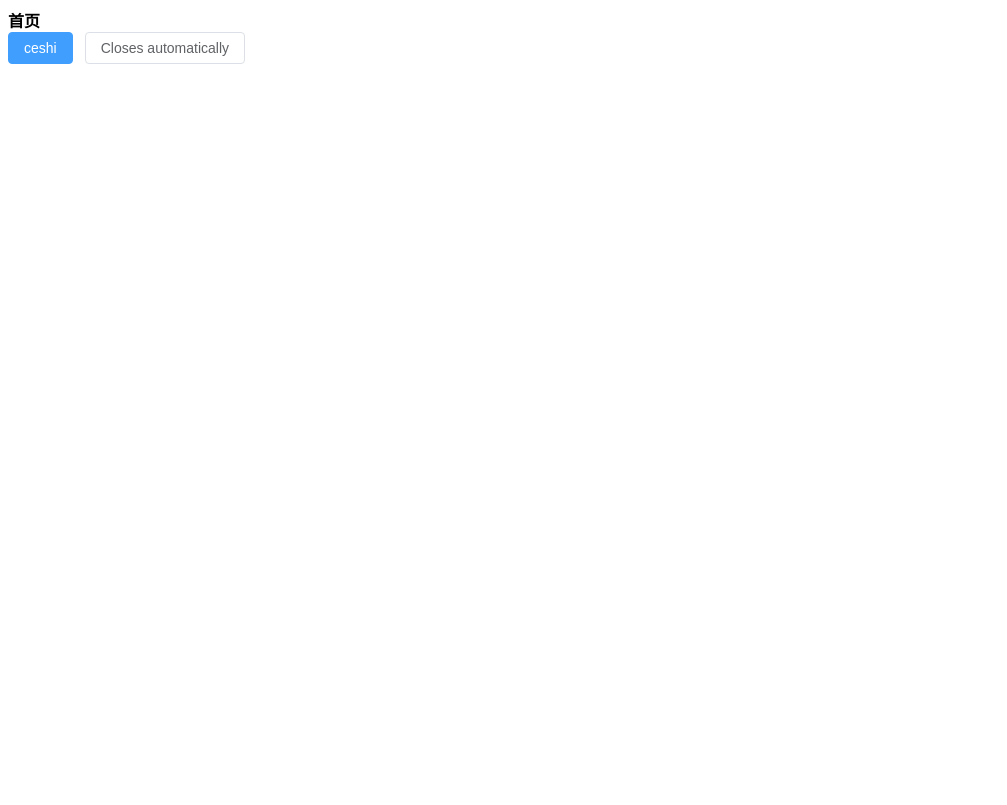
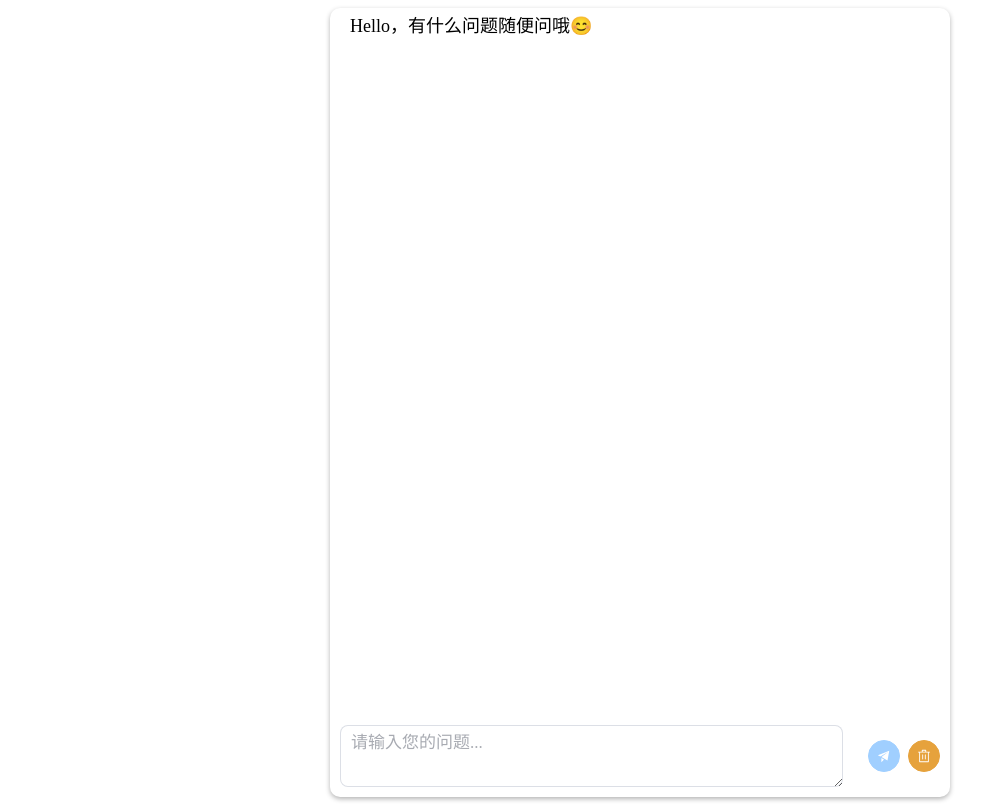
Before and after one commit to Joe-rise/chat, a Vue app: page / in a window 1280 px wide. Shown: the whole page, without its empty margins (0-1007 px from the left). Built offline with nearby package versions, Linux system fonts and the light colour scheme; no server answers.

Commit message:
refactor: 优化界面

```diff
--- /dev/null
+++ b/auto-imports.d.ts
@@ -0,0 +1,5 @@
+// Generated by 'unplugin-auto-import'
+export {}
+declare global {
+
+}
--- a/index.html
+++ b/index.html
@@ -3,8 +3,8 @@
   <head>
     <meta charset="UTF-8" />
     <link rel="icon" type="image/svg+xml" href="/vite.svg" />
-    <meta name="viewport" content="width=device-width, initial-scale=1.0" />
-    <title>vue3-template</title>
+    <meta name="viewport" content="width=device-width, initial-scale=1.0, minimum-scale=1.0, maximum-scale=1.0, user-scalable=no">
+    <title>无所不能的小助手</title>
   </head>
   <body>
     <div id="app"></div>
--- a/src/Home.vue
+++ b/src/Home.vue
@@ -1,42 +1,137 @@
+<template>
+  <div class="container">
+    <div style="font-size: large;margin-left: 10px;">Hello，有什么问题随便问哦😊</div>
+    <div class="chat-window" ref="chatWindow">
+      <div class="chat-bubble" v-for="(message, index) in messages" :key="index"
+        :class="{'me': message.role === 'user'}">
+        <div v-html="message.content"></div>
+      </div>
+    </div>
 
-<template>
-  <b>首页</b><br>
-  <el-button type="primary" @click="open"> ceshi</el-button>
-  <el-button plain @click="open1"> Closes automatically </el-button>
+    <div class="input-container" style="display: flex; align-items: center;">
+      <el-input type="textarea" size="large"
+       style="flex: 1;border-radius: 10px;"
+       :autosize="{ minRows: 2, maxRows: 6 }"
+       v-model="question"
+        placeholder="请输入您的问题..." @keydown.enter.native="ask"></el-input>
+
+      <el-button circle :icon="Promotion" style="margin-left:25px" type="primary" @click="ask"
+        :disabled="question.trim() === ''"></el-button>
+
+      <el-popconfirm title="是否清空历史聊天内容?" :hide-icon="true" :hide-after="0" @confirm="clearMessages">
+        <template #reference>
+          <el-button circle :icon="Delete" type="warning" style="margin-left:8px"></el-button>
+        </template>
+      </el-popconfirm>
+
+    </div>
+
+
+
+  </div>
 </template>
 
+<script setup>
+  import { ref, watch } from 'vue'
+  import { ElInput, ElButton } from 'element-plus'
+  import { Check, Delete, Promotion } from '@element-plus/icons-vue'
+  // <el-icon><Promotion /></el-icon>
+  // export default {
+  //   components: {
+  //     ElInput,
+  //     ElButton,
+  //   },
+  //   setup() {
+  const chatWindow = ref(null)
+  const question = ref('')
+  const messages = ref([])
 
-<script setup>
-import 'element-plus/theme-chalk/el-message.css';
-import 'element-plus/theme-chalk/el-notification.css';
-import {getDayData, getDaySize} from "./api/stats.js";
+  const savedMessages = localStorage.getItem('messages')
+  const savedQuestion = localStorage.getItem('question')
+  if (savedMessages) {
+    messages.value = JSON.parse(savedMessages)
+  }
+  if (savedQuestion) {
+    question.value = savedQuestion
+  }
 
-const boxOfficeData = ref(null)
- onMounted(()=>{
-   getDayData().then((res)=>{
-     boxOfficeData.value = res.data
-   });
- })
+  function saveQuestion() {
+    localStorage.setItem('question', question.value)
+  }
+
+  watch(question, () => {
+    saveQuestion()
+  })
+
+  function clearMessages() {
+    messages.value = []
+    localStorage.removeItem('messages')
+  }
 
 
-import { ElMessage } from 'element-plus'
-const open = () => {
-  ElMessage({
-    message: 'Congrats, this is a success message.',
-    type: 'success',
-  })
-}
+  function ask() {
 
-import {h, onMounted, ref} from 'vue'
-import { ElNotification } from 'element-plus'
+    const chatBubbleMe = { role: 'user', content: question.value }
+    messages.value.push(chatBubbleMe)
+    localStorage.setItem('messages', JSON.stringify(messages.value))
 
-const open1 = () => {
-  ElNotification({
-    title: 'Title',
-    message: h('i', { style: 'color: teal' }, 'This is a reminder'),
-  })
-}
+    const source = new EventSource(`http://180.184.92.218:5700/chat4?question=${JSON.stringify(messages.value)}`)
+    const chatBubbleBot = { role: 'assistant', content: '' }
+    messages.value.push(chatBubbleBot)
+    question.value = ''
+    source.onmessage = function (event) {
+      if (event.data == '[DONE]') {
+        source.close()
+        localStorage.setItem('messages', JSON.stringify(messages.value))
+      } else {
+        messages.value[messages.value.length - 1].content += event.data
+      }
+    }
+    question.value = ''
+  }
+
 </script>
 
-<style scoped>
+<style>
+  .el-textarea__inner {
+    width: 100%;
+    font-size: 17px;
+    border-radius: 8px;
+  }
+
+  .container {
+    max-width: 600px;
+    margin: 0 auto;
+    background-color: #fff;
+    border-radius: 10px;
+    box-shadow: 0 2px 5px rgba(0, 0, 0, 0.3);
+    padding: 3px 10px 10px 10px;
+    display: flex;
+    flex-direction: column;
+    height: 97vh;
+  }
+
+  .chat-window {
+    flex: 1;
+    overflow-y: auto;
+    display: flex;
+    flex-direction: column;
+    padding: 10px;
+    margin-bottom: 20px;
+  }
+
+  .chat-bubble {
+    background-color: #f1f0f0;
+    border-radius: 10px;
+    padding: 8px 8px;
+    max-width: 80%;
+    align-self: flex-start;
+    margin-bottom: 10px;
+  }
+
+  .chat-bubble.me {
+    background-color: #0084ff;
+    color: #fff;
+    align-self: flex-end;
+  }
 </style>
--- a/src/main.js
+++ b/src/main.js
@@ -1,4 +1,8 @@
 import { createApp } from 'vue'
 import App from './App.vue'
-
-createApp(App).mount('#app')
+import * as ELIcons from '@element-plus/icons-vue'
+const app = createApp(App)
+for (let iconName in ELIcons) {
+	app.component(iconName, ELIcons[iconName])
+}
+app.mount('#app')
--- a/vite.config.js
+++ b/vite.config.js
@@ -5,6 +5,11 @@ import Components from 'unplugin-vue-components/vite'
 import { ElementPlusResolver } from 'unplugin-vue-components/resolvers'
 
 export default defineConfig({
+
+  server: {
+    host: '0.0.0.0'
+  }	,
+
   plugins: [vue(), AutoImport({
     resolvers: [ElementPlusResolver({ importStyle: true })],
   }),
```
Also changed, not shown: components.d.ts (added, +12 -0 lines), package.json (+4 -3 lines), 2 other files (tests, documents, lock files or other folders).
